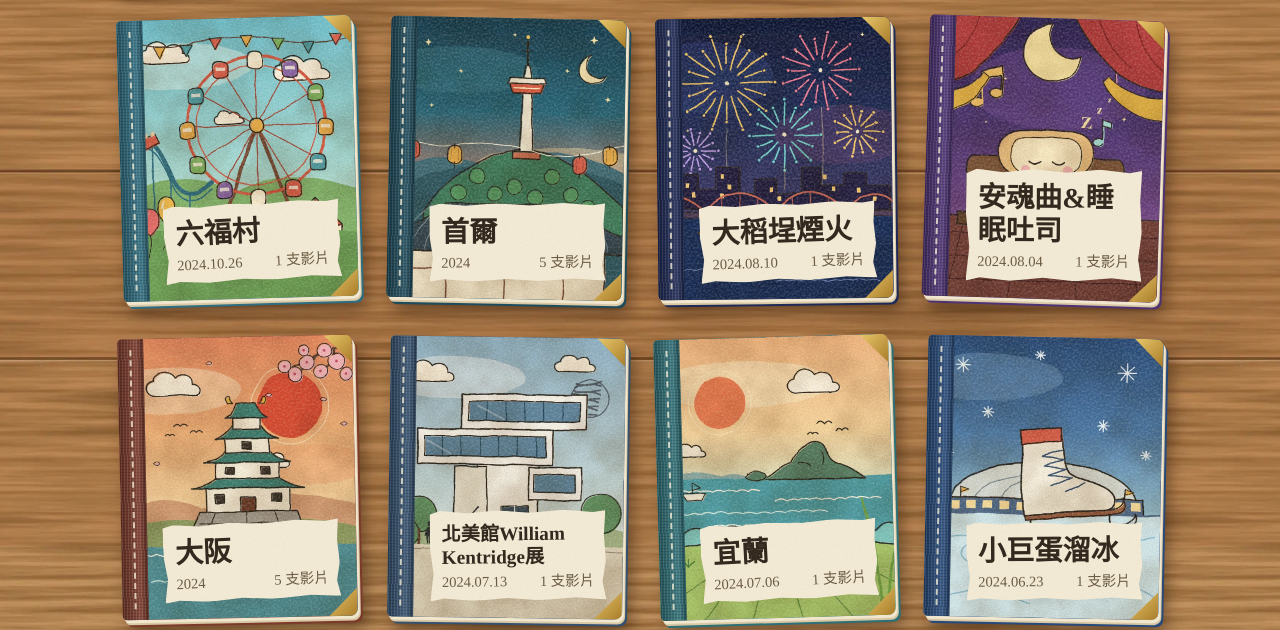
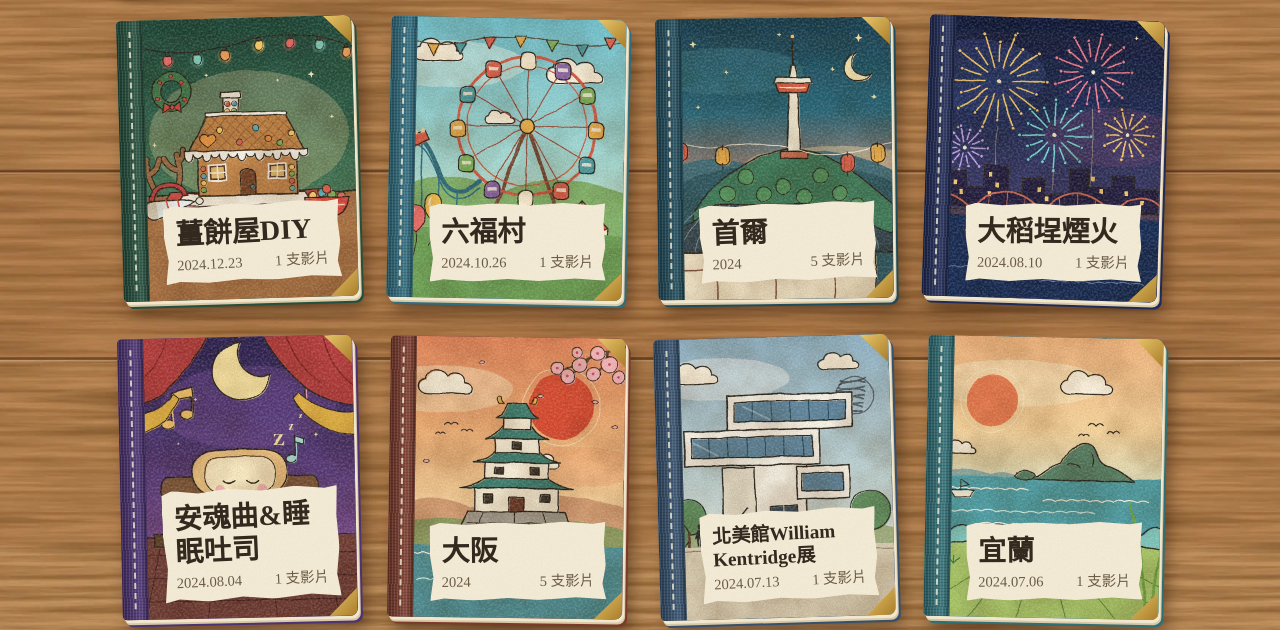
Before and after one commit to kenaigogo-lang/vlog, a plain HTML site: page index.html in a window 1280 px wide. Shown: the part 204-834 px from the top of the page. Drawn offline with Linux system fonts and the light colour scheme; a web font is replaced by a local one.

Commit message:
Add gingerbread house album
Also moves album themes into themes.js, matched by album id.

Co-Authored-By: Claude Opus 5.5 <noreply@anthropic.com>

```diff
--- a/app.js
+++ b/app.js
@@ -1,24 +1,5 @@
 // 這些錯誤碼代表這個瀏覽器不能內嵌（沒登入、沒權限或 Cookie 被擋）。錯誤碼 5 在成功播放時也會出現，不能算在內。
 var BLOCKED_ERRORS = [100, 101, 150, 153];
-
-// 每本相簿的美術主題，依相簿名稱挑選；最後一項是新相簿的預設值
-var THEMES = [
-  { match: /大阪/, cover: 'osaka', stamp: 'OSAKA', cloth: '#7c3a2b', tape: '#d98a6a', stickers: ['takoyaki', 'lantern', 'castle', 'sun', 'camera'] },
-  { match: /首爾/, cover: 'seoul', stamp: 'SEOUL', cloth: '#1f4c5c', tape: '#6fb2b0', stickers: ['tower', 'hanok', 'tteok', 'lantern', 'plane'] },
-  { match: /煙火/, cover: 'fireworks', stamp: 'TAIPEI', cloth: '#1f2a57', tape: '#8f94cf', stickers: ['firework', 'boat', 'camera', 'heart'] },
-  { match: /吐司|安魂/, cover: 'toast', stamp: 'ENCORE', cloth: '#4d3274', tape: '#b58ccb', stickers: ['toast', 'mask', 'note', 'moon'] },
-  { match: /六福|樂園/, cover: 'park', stamp: 'FUN DAY', cloth: '#2f6d80', tape: '#ef9f7f', stickers: ['ferris', 'coaster', 'balloon', 'heart'] },
-  { match: /美館|展/, cover: 'museum', stamp: 'TAIPEI', cloth: '#35516f', tape: '#a2bdc9', stickers: ['easel', 'frame', 'charcoal', 'camera'] },
-  { match: /宜蘭/, cover: 'yilan', stamp: 'YILAN', cloth: '#2f7077', tape: '#8fc9bd', stickers: ['island', 'wave', 'scallion', 'sun'] },
-  { match: /溜冰|小巨蛋/, cover: 'skate', stamp: 'ON ICE', cloth: '#274a7a', tape: '#9cc9df', stickers: ['skate', 'snow', 'dome', 'heart'] },
-  { match: /彈跳|夜市/, cover: 'jump', stamp: 'BRAVE', cloth: '#6a2f4c', tape: '#e49a78', stickers: ['bungee', 'mist', 'skewer', 'stall'] },
-  { match: /./, cover: 'trip', stamp: 'TRAVEL', cloth: '#74522e', tape: '#d6ab74', stickers: ['suitcase', 'plane', 'compass', 'camera'] }
-];
-// 影片標題提到這些地方時，內頁優先貼對應的貼紙
-var VIDEO_STICKERS = [
-  { match: /環球/, stickers: ['globe', 'coaster'] },
-  { match: /海游館/, stickers: ['whale', 'fish'] }
-];
 
 var app = document.getElementById('app');
 var searchInput = document.getElementById('search');
@@ -96,7 +77,7 @@ function buildAlbums(list) {
   });
   result.sort(function (a, b) { return b.date.localeCompare(a.date); });
   result.forEach(function (album) {
-    album.theme = THEMES.filter(function (theme) { return theme.match.test(album.name); })[0];
+    album.theme = THEMES.filter(function (theme) { return theme.match.test(album.id); })[0];
   });
   return result;
 }
--- a/index.html
+++ b/index.html
@@ -26,6 +26,7 @@
   <img class="prop prop-film" src="art/p-film.webp" alt="">
 </div>
 <main id="app"></main>
+<script src="themes.js"></script>
 <script src="app.js"></script>
 <script src="https://www.youtube.com/iframe_api"></script>
 </body>
--- /dev/null
+++ b/themes.js
@@ -0,0 +1,19 @@
+// 每本相簿的美術主題，由上而下比對相簿 ID（例如 2024-大阪、2024-07-06-宜蘭）；最後一項是新相簿的預設值
+var THEMES = [
+  { match: /大阪/, cover: 'osaka', stamp: 'OSAKA', cloth: '#7c3a2b', tape: '#d98a6a', stickers: ['takoyaki', 'lantern', 'castle', 'sun', 'camera'] },
+  { match: /首爾/, cover: 'seoul', stamp: 'SEOUL', cloth: '#1f4c5c', tape: '#6fb2b0', stickers: ['tower', 'hanok', 'tteok', 'lantern', 'plane'] },
+  { match: /煙火/, cover: 'fireworks', stamp: 'TAIPEI', cloth: '#1f2a57', tape: '#8f94cf', stickers: ['firework', 'boat', 'camera', 'heart'] },
+  { match: /吐司|安魂/, cover: 'toast', stamp: 'ENCORE', cloth: '#4d3274', tape: '#b58ccb', stickers: ['toast', 'mask', 'note', 'moon'] },
+  { match: /六福|樂園/, cover: 'park', stamp: 'FUN DAY', cloth: '#2f6d80', tape: '#ef9f7f', stickers: ['ferris', 'coaster', 'balloon', 'heart'] },
+  { match: /美館|展/, cover: 'museum', stamp: 'TAIPEI', cloth: '#35516f', tape: '#a2bdc9', stickers: ['easel', 'frame', 'charcoal', 'camera'] },
+  { match: /宜蘭/, cover: 'yilan', stamp: 'YILAN', cloth: '#2f7077', tape: '#8fc9bd', stickers: ['island', 'wave', 'scallion', 'sun'] },
+  { match: /溜冰|小巨蛋/, cover: 'skate', stamp: 'ON ICE', cloth: '#274a7a', tape: '#9cc9df', stickers: ['skate', 'snow', 'dome', 'heart'] },
+  { match: /彈跳|夜市/, cover: 'jump', stamp: 'BRAVE', cloth: '#6a2f4c', tape: '#e49a78', stickers: ['bungee', 'mist', 'skewer', 'stall'] },
+  { match: /薑餅/, cover: 'gingerbread', stamp: 'XMAS DIY', cloth: '#24503d', tape: '#e6c79a', stickers: ['gingerhouse', 'piping', 'antlers', 'candies'] },
+  { match: /./, cover: 'trip', stamp: 'TRAVEL', cloth: '#74522e', tape: '#d6ab74', stickers: ['suitcase', 'plane', 'compass', 'camera'] }
+];
+// 影片標題提到這些地方時，內頁優先貼對應的貼紙
+var VIDEO_STICKERS = [
+  { match: /環球/, stickers: ['globe', 'coaster'] },
+  { match: /海游館/, stickers: ['whale', 'fish'] }
+];
--- a/videos.json
+++ b/videos.json
@@ -1,4 +1,5 @@
 [
+  { "id": "vGql3p11Rj4", "title": "20241223 薑餅屋DIY", "duration": "3:18", "uploaded": "2026-11-21" },
   { "id": "n4YAG_jVIb0", "title": "20241026 六福村", "duration": "2:36", "uploaded": "2026-10-31" },
   { "id": "U-ENuaruYvo", "title": "2024首爾Day5", "duration": "5:55", "uploaded": "2026-10-31" },
   { "id": "gM1l_PKWDHw", "title": "2024首爾Day4", "duration": "2:07", "uploaded": "2026-06-07" },
```
Also changed, not shown: art/cover-gingerbread.webp (added), art/s-antlers.webp (added), art/s-candies.webp (added), art/s-gingerhouse.webp (added), art/s-piping.webp (added).
